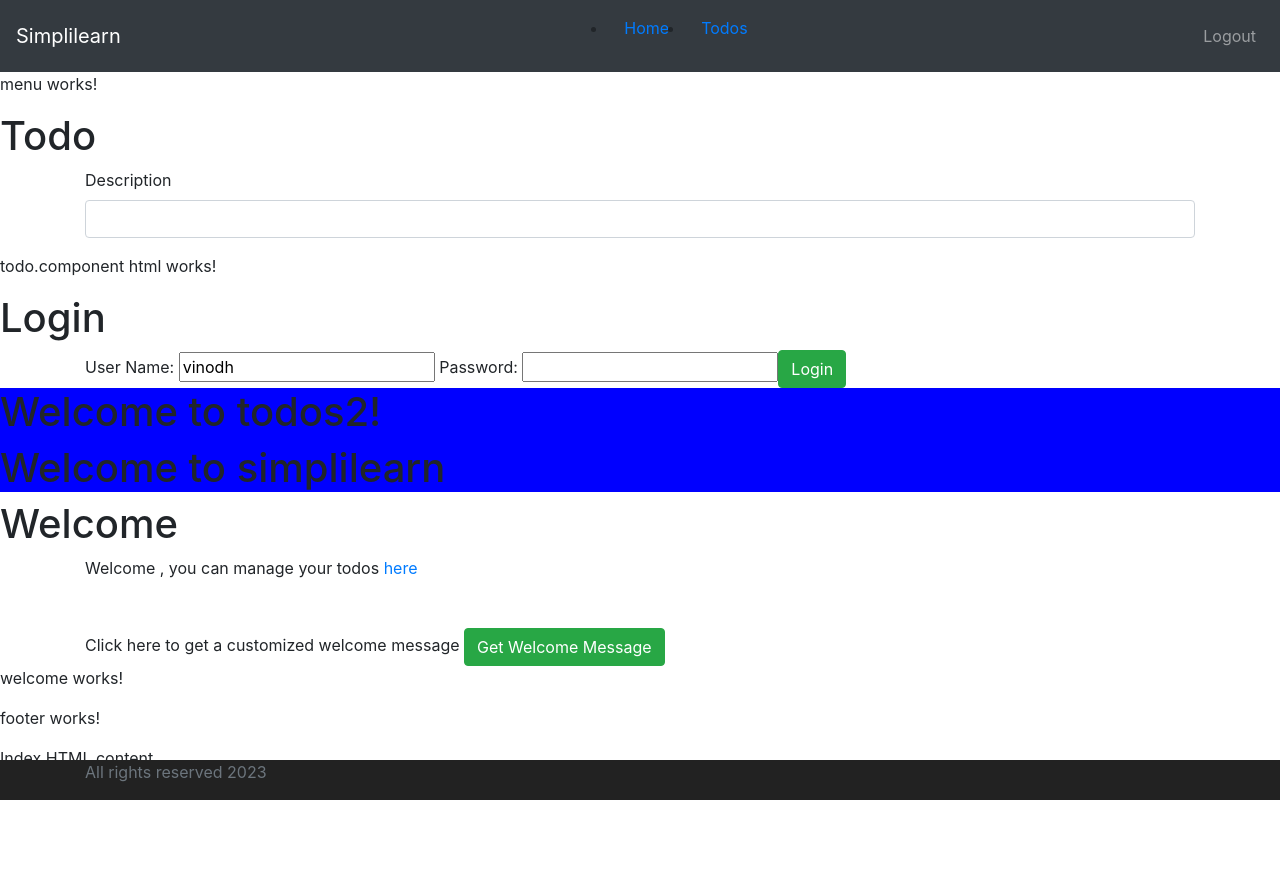
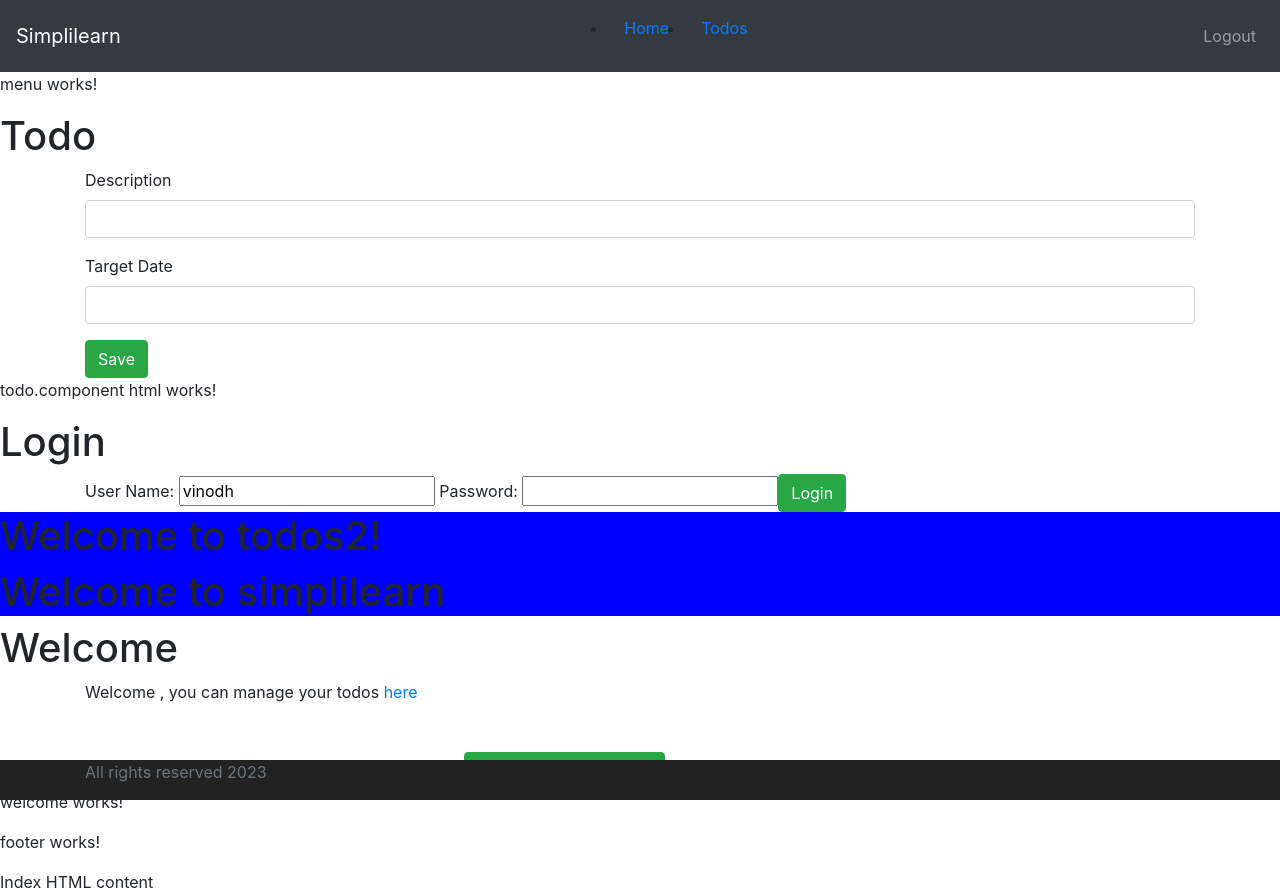
Before and after one commit to thomami244/AngularCaltechTodos2, an Angular app: page /todos/1 in a window 1280 px wide. Before the commit the page ends 800 px from the top, so only its background shows below. Built offline with nearby package versions, Linux system fonts and the light colour scheme; no server answers; sample sign-in values are in the browser's storage.

Commit message:
some errors but updated for more variables

```diff
--- a/src/app/todo/todo.component.html
+++ b/src/app/todo/todo.component.html
@@ -1,12 +1,20 @@
 <h1>Todo</h1>
-<script>
+<!-- <script>
 console.log("this is ${todo}")
-</script>
+</script> -->
 <div class = 'container'>
   <fieldset class="form-group">
     <label>Description</label>
-    <input type="text"  class="form-control" name="description" required="required">
+    <input type="text" [(ngModel)]="todo.description" class="form-control" name="description" required="required">
   </fieldset>
+
+  <fieldset class="form-group">
+    <label>Target Date</label>
+    <input type="text" [(ngModel)]="todo.targetDate" class="form-control" name="targetDate" required="required">
+  </fieldset>
+
+  <button class="btn btn-success" (click)="saveTodo()">Save</button>
+
 
 </div>
 
```
Also changed, not shown: src/app/todo/todo.component.ts (+4 -9 lines).
